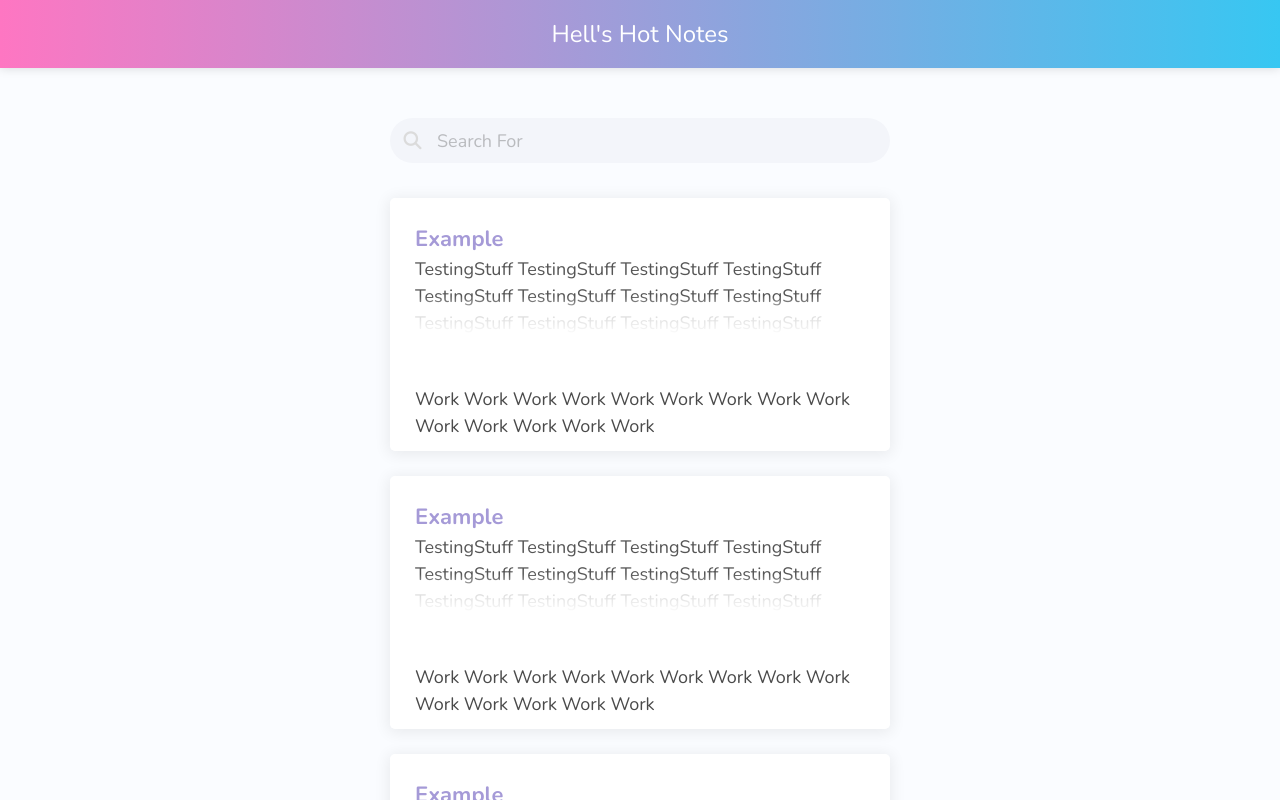
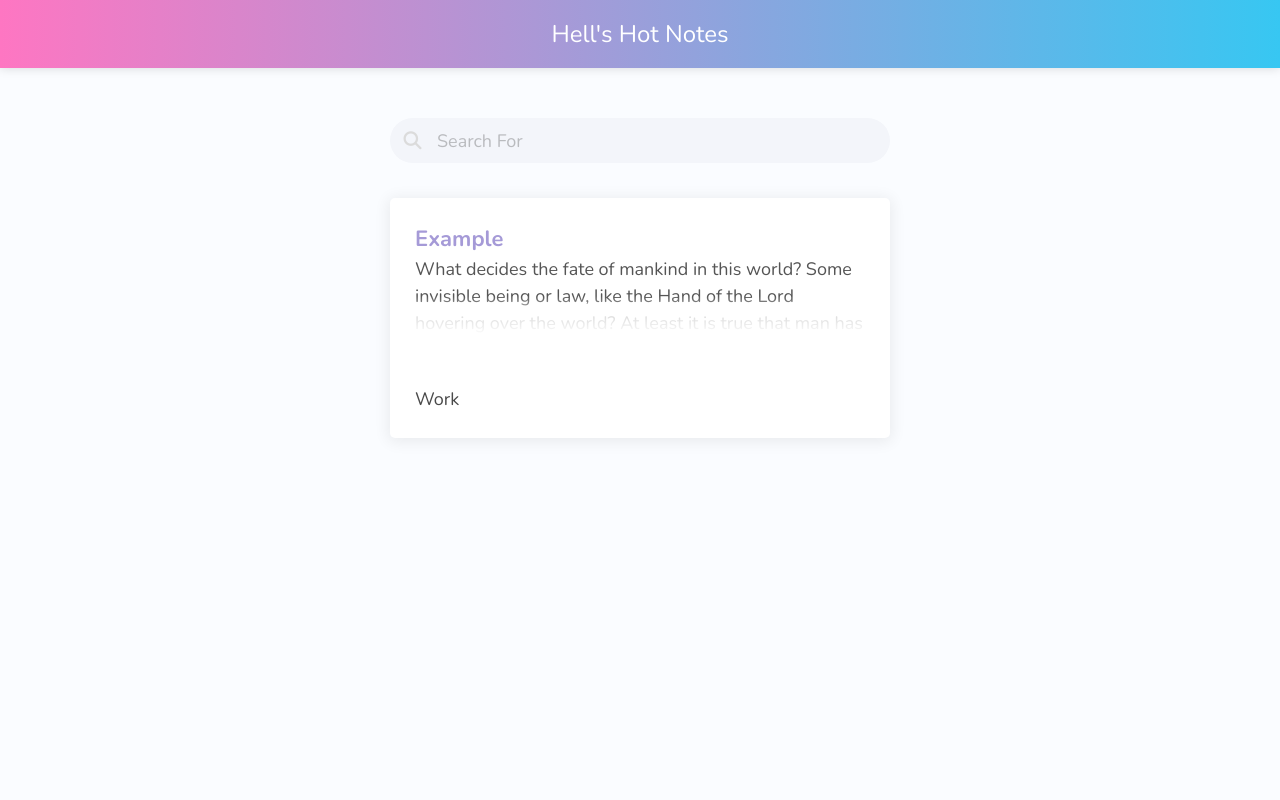
Before and after one commit to moonrenaissance/notes, an Angular app: page / in a window 1280 px wide. Built offline with nearby package versions, Linux system fonts and the light colour scheme.

Commit message:
UpdNoteDetails

```diff
--- a/src/app/note-card/note-card.component.html
+++ b/src/app/note-card/note-card.component.html
@@ -5,32 +5,16 @@
         </h1>
         <div #bodyText class="note-card-body">
             <p #noteP>
-                TestingStuff
-                TestingStuff
-                TestingStuff
-                TestingStuff
-                TestingStuff
-                TestingStuff
-                TestingStuff
-                TestingStuff
-                TestingStuff
-                TestingStuff
-                TestingStuff
-                TestingStuff
-                TestingStuff
-                TestingStuff
-                TestingStuff
+                What decides the fate of mankind in this world?
+                Some invisible being or law, like the Hand of the Lord hovering over the world?
+                At least it is true that man has no power even over his own will.
             </p>
             <div #truncator class="fade-out-truncation"></div>
         </div>
     </div>
         <div class="note-card-tags">
             <span>
-                Work Work Work
-                Work Work Work
-                Work Work Work
-                Work Work Work
-                Work Work
+                Work
             </span>
         </div>
     <div class="delete-button"></div>
--- a/src/app/pages/note-details/note-details.component.html
+++ b/src/app/pages/note-details/note-details.component.html
@@ -1,11 +1,11 @@
 <div class="form-container">
-    <form #noteForm = "ngForm" >
+    <form #noteForm="ngForm" (ngSubmit)="onSubmit(noteForm)">
         <div class="field">
             <label class="label">
                 Title
             </label>
             <div class="control">
-                <input type="text" required class="input">
+                <input type="text" name="title" [ngModel]="note.title" required class="input">
             </div>
         </div>
 
@@ -16,7 +16,7 @@
                 Description
             </label>
             <div class="control">
-                <textarea class="textarea"></textarea>
+                <textarea class="textarea" name="description" [ngModel]="note.description"></textarea>
             </div>
         </div>
 
@@ -78,7 +78,7 @@
                 </button>
             </div>
             <div class="control">
-                <button class="button is-success" type="submit">
+                <button class="button is-success" type="submit" [disabled]="!noteForm.valid">
                     Save
                 </button>
             </div>
--- a/src/app/pages/note-details/note-details.component.scss
+++ b/src/app/pages/note-details/note-details.component.scss
@@ -3,6 +3,16 @@
 
     margin: auto;
     margin-top: 50px;
+}
+
+input, textarea {
+    &.ng-invalid.ng-touched {
+        border-color: red;
+
+        &.focus {
+            box-shadow: 0px 0px 0px 2px rgba(red, 0.1);
+        }
+    }
 }
 
 .checkbox {
--- a/src/app/pages/note-details/note-details.component.ts
+++ b/src/app/pages/note-details/note-details.component.ts
@@ -1,10 +1,23 @@
-import { Component } from '@angular/core';
+import { Component, OnInit } from '@angular/core';
+import { NgForm } from '@angular/forms';
+import { Note } from 'src/app/models/note.model';
 
 @Component({
   selector: 'app-note-details',
   templateUrl: './note-details.component.html',
   styleUrls: ['./note-details.component.scss']
 })
-export class NoteDetailsComponent {
+export class NoteDetailsComponent implements OnInit{
 
+  note: Note;
+
+  constructor() {}
+
+  ngOnInit() {
+    this.note = new Note();
+  }
+
+  onSubmit(form: NgForm) {
+
+  }
 }
--- a/src/app/pages/notes/notes.component.html
+++ b/src/app/pages/notes/notes.component.html
@@ -13,8 +13,6 @@
 
     <div class="notes-list">
         <app-note-card></app-note-card>
-        <app-note-card></app-note-card>
-        <app-note-card></app-note-card>
     </div>
 
 </div>
--- a/src/app/pages/notes/notes.component.ts
+++ b/src/app/pages/notes/notes.component.ts
@@ -1,4 +1,6 @@
 import { Component } from '@angular/core';
+import { Note } from 'src/app/models/note.model';
+import { NotesService } from 'src/app/services/notes.service';
 
 @Component({
   selector: 'app-notes',
@@ -7,4 +9,11 @@ import { Component } from '@angular/core';
 })
 export class NotesComponent {
 
+  //notes: Note[] = new Array<Note>();
+
+  constructor() {}
+
+  ngOnInit() {
+    //this.notes = this.notesService.getAllNotes();
+  }
 }
--- a/src/app/services/notes.service.ts
+++ b/src/app/services/notes.service.ts
@@ -7,6 +7,7 @@ import { Observable } from 'rxjs';
 @Injectable({
   providedIn: 'root'
 })
+
 export class NotesService {
 
   ApiUrl: string = environment.ApiUrl;
--- a/src/environments/environment.development.ts
+++ b/src/environments/environment.development.ts
@@ -1 +1,3 @@
-export const environment = {};
+export const environment = {
+    ApiUrl: 'https://localhost:7072'
+};
--- a/tsconfig.app.json
+++ b/tsconfig.app.json
@@ -6,7 +6,7 @@
     "types": []
   },
   "files": [
-    "src/main.ts"
+    "src/main.ts",
   ],
   "include": [
     "src/**/*.d.ts"
```
Also changed, not shown: src/app/models/note.model.ts (+5 -5 lines), src/app/models/tag.model.ts (+4 -4 lines).
